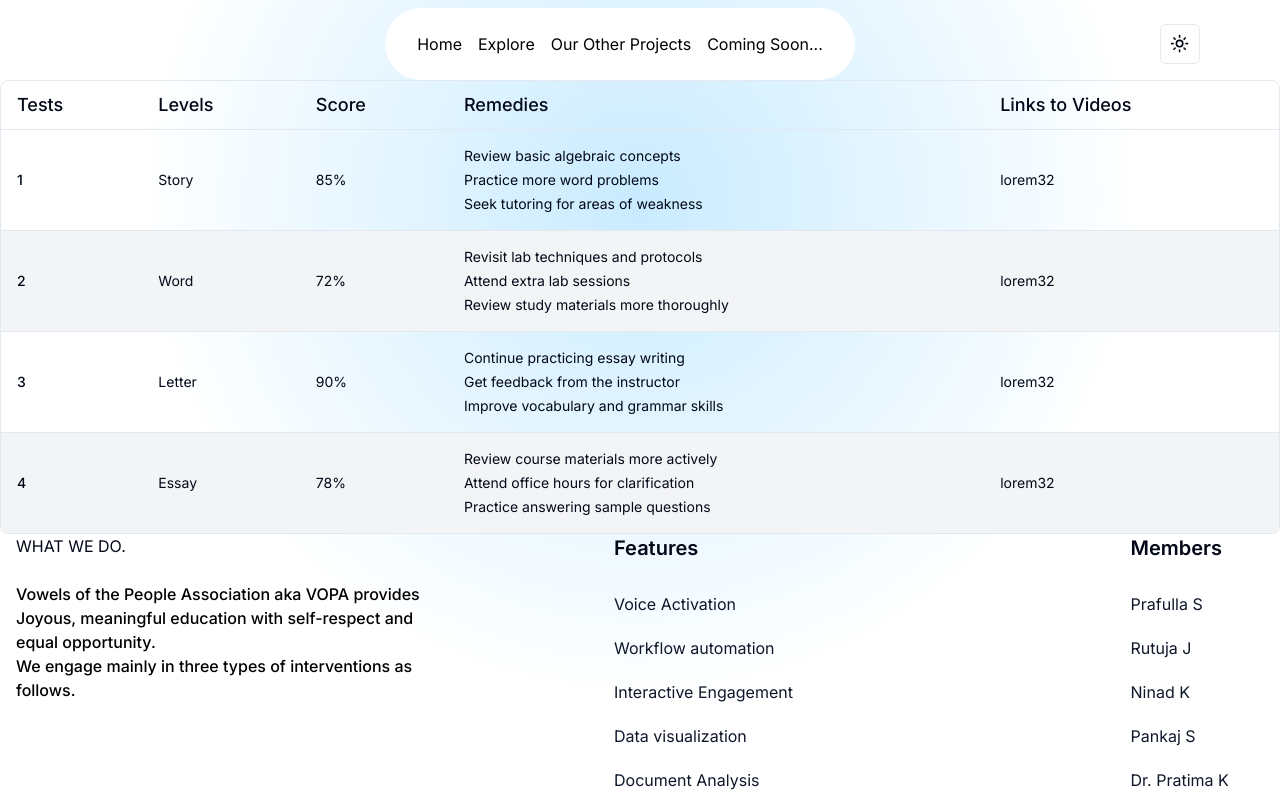
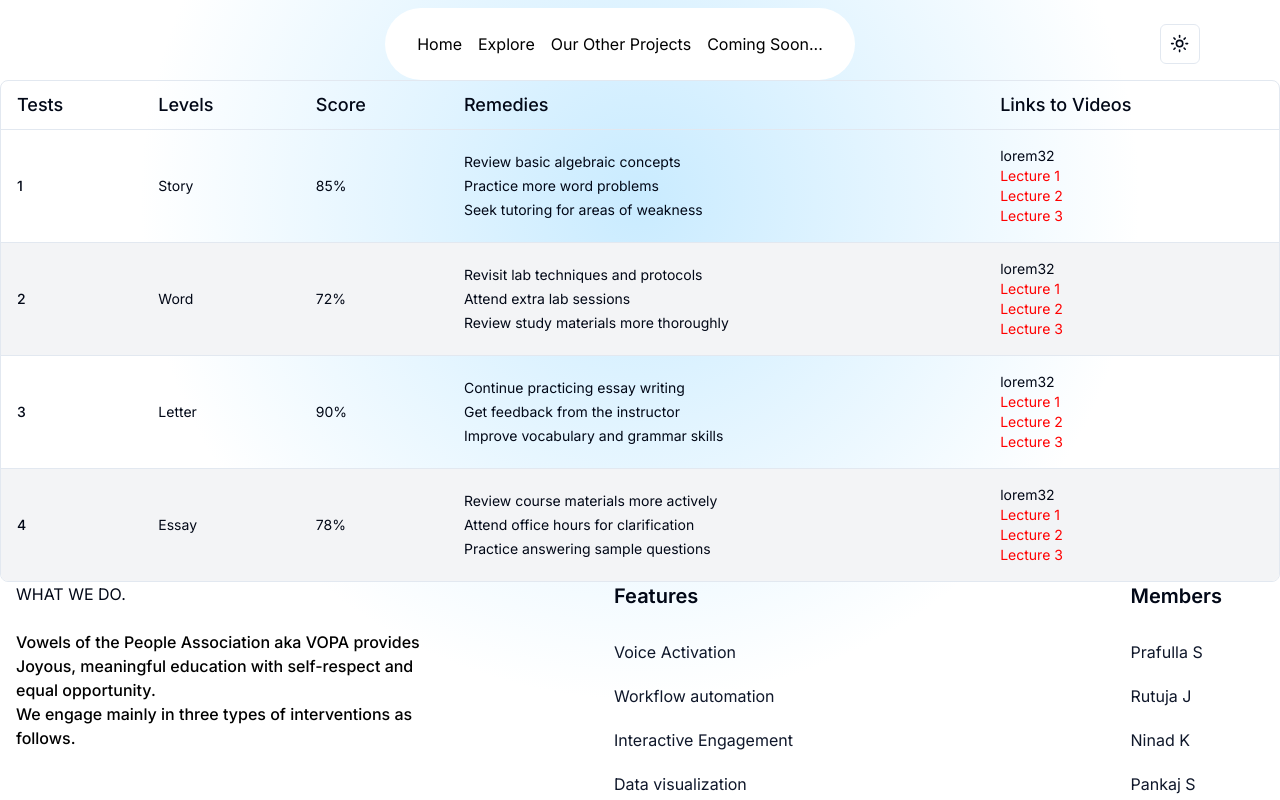
Before and after one commit to cfgmumbai24/Team-46, a Next.js app in the folder frontend/: page /remedies in a window 1280 px wide. Shown: the top 800 px of the page. Built offline with nearby package versions, Linux system fonts and the light colour scheme.

Commit message:
added remadies

```diff
--- a/frontend/src/app/admin-dashboard/page.js
+++ b/frontend/src/app/admin-dashboard/page.js
@@ -380,7 +380,7 @@ export default function Dashboard() {
           </Card>
           <Card x-chunk="dashboard-01-chunk-5">
             <CardHeader>
-              <CardTitle>Recent Sales</CardTitle>
+              <CardTitle>Recent </CardTitle>
             </CardHeader>
             <CardContent className="grid gap-8">
               <div className="flex items-center gap-4">
--- a/frontend/src/app/remedies/page.js
+++ b/frontend/src/app/remedies/page.js
@@ -1,4 +1,11 @@
-import { Table, TableHeader, TableRow, TableHead, TableBody, TableCell } from "@/components/ui/table"
+import {
+  Table,
+  TableHeader,
+  TableRow,
+  TableHead,
+  TableBody,
+  TableCell,
+} from "@/components/ui/table";
 
 export default function Component() {
   return (
@@ -6,7 +13,7 @@ export default function Component() {
       <Table>
         <TableHeader>
           <TableRow>
-            <TableHead className="text-bold text-lg" >Tests</TableHead>
+            <TableHead className="text-bold text-lg">Tests</TableHead>
             <TableHead className="text-bold text-lg">Levels</TableHead>
             <TableHead className="text-bold text-lg">Score</TableHead>
             <TableHead className="text-bold text-lg">Remedies</TableHead>
@@ -26,7 +33,27 @@ export default function Component() {
               </ul>
             </TableCell>
             <TableCell>
-                lorem32
+              lorem32<br></br>
+              <a
+                href="https://www.youtube.com/watch?v=hq3yfQnllfQ&pp=ygUKYWJjIHZpZGVvIA%3D%3D"
+                style={{ color: "red" }}
+              >
+                Lecture 1
+              </a>
+              <br></br>
+              <a
+                href="https://www.youtube.com/watch?v=d0Hq0fjT3r4&pp=ygUXd29yZCBzb25nIGZvciBjaGlsZHJlbiA%3D"
+                style={{ color: "red" }}
+              >
+                Lecture 2
+              </a>
+              <br></br>
+              <a
+                href="https://www.youtube.com/watch?v=0Wrv_ZviMEc&pp=ygUZc2VudGFuY2UgZm9ybWF0aW9uIHNvbmdzIA%3D%3D "
+                style={{ color: "red" }}
+              >
+                Lecture 3
+              </a>
             </TableCell>
           </TableRow>
           <TableRow className="bg-gray-100 dark:bg-gray-800">
@@ -41,7 +68,27 @@ export default function Component() {
               </ul>
             </TableCell>
             <TableCell>
-                lorem32
+              lorem32<br></br>
+              <a
+                href="https://www.youtube.com/watch?v=hq3yfQnllfQ&pp=ygUKYWJjIHZpZGVvIA%3D%3D"
+                style={{ color: "red" }}
+              >
+                Lecture 1
+              </a>
+              <br></br>
+              <a
+                href="https://www.youtube.com/watch?v=d0Hq0fjT3r4&pp=ygUXd29yZCBzb25nIGZvciBjaGlsZHJlbiA%3D"
+                style={{ color: "red" }}
+              >
+                Lecture 2
+              </a>
+              <br></br>
+              <a
+                href="https://www.youtube.com/watch?v=0Wrv_ZviMEc&pp=ygUZc2VudGFuY2UgZm9ybWF0aW9uIHNvbmdzIA%3D%3D "
+                style={{ color: "red" }}
+              >
+                Lecture 3
+              </a>
             </TableCell>
           </TableRow>
           <TableRow>
@@ -56,7 +103,27 @@ export default function Component() {
               </ul>
             </TableCell>
             <TableCell>
-                lorem32
+              lorem32<br></br>
+              <a
+                href="https://www.youtube.com/watch?v=hq3yfQnllfQ&pp=ygUKYWJjIHZpZGVvIA%3D%3D"
+                style={{ color: "red" }}
+              >
+                Lecture 1
+              </a>
+              <br></br>
+              <a
+                href="https://www.youtube.com/watch?v=d0Hq0fjT3r4&pp=ygUXd29yZCBzb25nIGZvciBjaGlsZHJlbiA%3D"
+                style={{ color: "red" }}
+              >
+                Lecture 2
+              </a>
+              <br></br>
+              <a
+                href="https://www.youtube.com/watch?v=0Wrv_ZviMEc&pp=ygUZc2VudGFuY2UgZm9ybWF0aW9uIHNvbmdzIA%3D%3D "
+                style={{ color: "red" }}
+              >
+                Lecture 3
+              </a>
             </TableCell>
           </TableRow>
           <TableRow className="bg-gray-100 dark:bg-gray-800">
@@ -71,11 +138,31 @@ export default function Component() {
               </ul>
             </TableCell>
             <TableCell>
-                lorem32
+              lorem32<br></br>
+              <a
+                href="https://www.youtube.com/watch?v=hq3yfQnllfQ&pp=ygUKYWJjIHZpZGVvIA%3D%3D"
+                style={{ color: "red" }}
+              >
+                Lecture 1
+              </a>
+              <br></br>
+              <a
+                href="https://www.youtube.com/watch?v=d0Hq0fjT3r4&pp=ygUXd29yZCBzb25nIGZvciBjaGlsZHJlbiA%3D"
+                style={{ color: "red" }}
+              >
+                Lecture 2
+              </a>
+              <br></br>
+              <a
+                href="https://www.youtube.com/watch?v=0Wrv_ZviMEc&pp=ygUZc2VudGFuY2UgZm9ybWF0aW9uIHNvbmdzIA%3D%3D "
+                style={{ color: "red" }}
+              >
+                Lecture 3
+              </a>
             </TableCell>
           </TableRow>
         </TableBody>
       </Table>
     </div>
-  )
+  );
 }
--- a/frontend/src/app/user-dashboard/page.js
+++ b/frontend/src/app/user-dashboard/page.js
@@ -1,11 +1,11 @@
-"use client"
-import { Button } from "@/components/ui/button"
-import { Card, CardHeader, CardTitle, CardContent } from "@/components/ui/card"
-import { ResponsiveLine } from "@nivo/line"
-import { ResponsiveBar } from "@nivo/bar"
-import { ResponsivePie } from "@nivo/pie"
-import { ResponsiveScatterPlot } from "@nivo/scatterplot"
-import Link from "next/link"
+"use client";
+import { Button } from "@/components/ui/button";
+import { Card, CardHeader, CardTitle, CardContent } from "@/components/ui/card";
+import { ResponsiveLine } from "@nivo/line";
+import { ResponsiveBar } from "@nivo/bar";
+import { ResponsivePie } from "@nivo/pie";
+import { ResponsiveScatterPlot } from "@nivo/scatterplot";
+import Link from "next/link";
 
 export default function Component() {
   return (
@@ -18,9 +18,9 @@ export default function Component() {
           <CardHeader>
             <CardTitle>Progresss Over Time</CardTitle>
             <div className="flex space-x-4">
-            <div>Red 🔴: Level 1  </div>
-            <div>Green 🟢: Level 2  </div>
-            <div>Blue 🔵: Level 3  </div>
+              <div>Red 🔴: Level 1 </div>
+              <div>Green 🟢: Level 2 </div>
+              <div>Blue 🔵: Level 3 </div>
             </div>
           </CardHeader>
           <CardContent>
@@ -53,6 +53,13 @@ export default function Component() {
               >
                 Retest
               </Link>
+              <Link
+                href="/remedies"
+                className="inline-flex h-10 items-center justify-center rounded-md bg-gray-900 px-8 text-sm font-medium text-gray-50 shadow transition-colors hover:bg-gray-900/90 focus-visible:outline-none focus-visible:ring-1 focus-visible:ring-gray-950 disabled:pointer-events-none disabled:opacity-50 dark:bg-gray-50 dark:text-gray-900 dark:hover:bg-gray-50/90 dark:focus-visible:ring-gray-300"
+                prefetch={false}
+              >
+                Remedies
+              </Link>
             </div>
           </div>
         </Card>
@@ -70,7 +77,7 @@ export default function Component() {
         </Card>
       </main>
     </div>
-  )
+  );
 }
 
 function BarChart(props) {
@@ -123,9 +130,8 @@ function BarChart(props) {
         ariaLabel="A bar chart showing data"
       />
     </div>
-  )
+  );
 }
-
 
 function DotChart(props) {
   return (
@@ -193,9 +199,8 @@ function DotChart(props) {
         role="application"
       />
     </div>
-  )
+  );
 }
-
 
 function LineChart(props) {
   return (
@@ -274,9 +279,8 @@ function LineChart(props) {
         role="application"
       />
     </div>
-    )
+  );
 }
-
 
 function PieChart(props) {
   return (
@@ -321,5 +325,5 @@ function PieChart(props) {
         role="application"
       />
     </div>
-  )
+  );
 }
--- a/frontend/src/components/Navbar.jsx
+++ b/frontend/src/components/Navbar.jsx
@@ -44,8 +44,8 @@ export function Navbar({ className }) {
             <div className="flex flex-col space-y-4 text-sm">
               <HoveredLink href="/speech">speech</HoveredLink>
               <HoveredLink href="/maths">maths</HoveredLink>
-              <HoveredLink href="/user-dashboard">dashboard</HoveredLink>
-              {/* <HoveredLink href="/seo">Search Engine Optimization</HoveredLink> */}
+              <HoveredLink href="/user-dashboard">User dashboard</HoveredLink>
+              <HoveredLink href="/admin-dashboard">Admin dashboard</HoveredLink>
               {/* <HoveredLink href="https://vopa.in/">
                 Our Main Website
               </HoveredLink> */}
@@ -85,7 +85,7 @@ export function Navbar({ className }) {
           </MenuItem>
           <MenuItem setActive={setActive} active={active} item="Coming Soon...">
             <div className="flex flex-col space-y-4 text-sm">
-              <HoveredLink href="/pricings">Hobby</HoveredLink>
+              <HoveredLink href="/pricings">see..</HoveredLink>
             </div>
           </MenuItem>
         </Menu>
```
Lines whose indentation alone changed are shown as unchanged.
